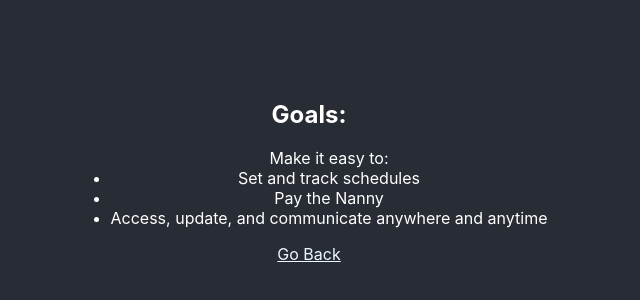
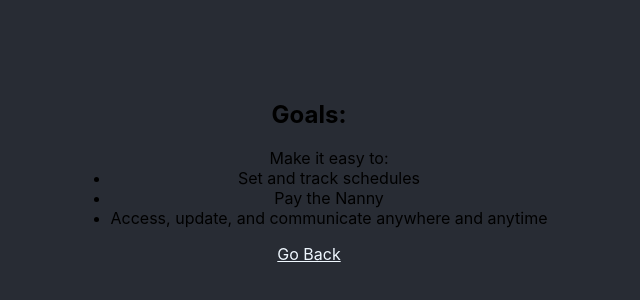
Before and after one commit to RKSouth/sophies-portal, a React (Create React App) app in the folder client/: page /about in a window 1280 px wide. Shown: the part 228-528 px from the top of the page, without its empty margins (331-971 px from the left). Built offline with nearby package versions, Linux system fonts and the light colour scheme.

Commit message:
removed color: white added margin auto

```diff
--- a/client/src/App.css
+++ b/client/src/App.css
@@ -21,7 +21,8 @@
   align-items: center;
   justify-content: center;
   /* font-size: calc(10px + 2vmin); */
-  color: white;
+  /* color: white; */
+  margin: center;
 }
 
 .App-link {
```
